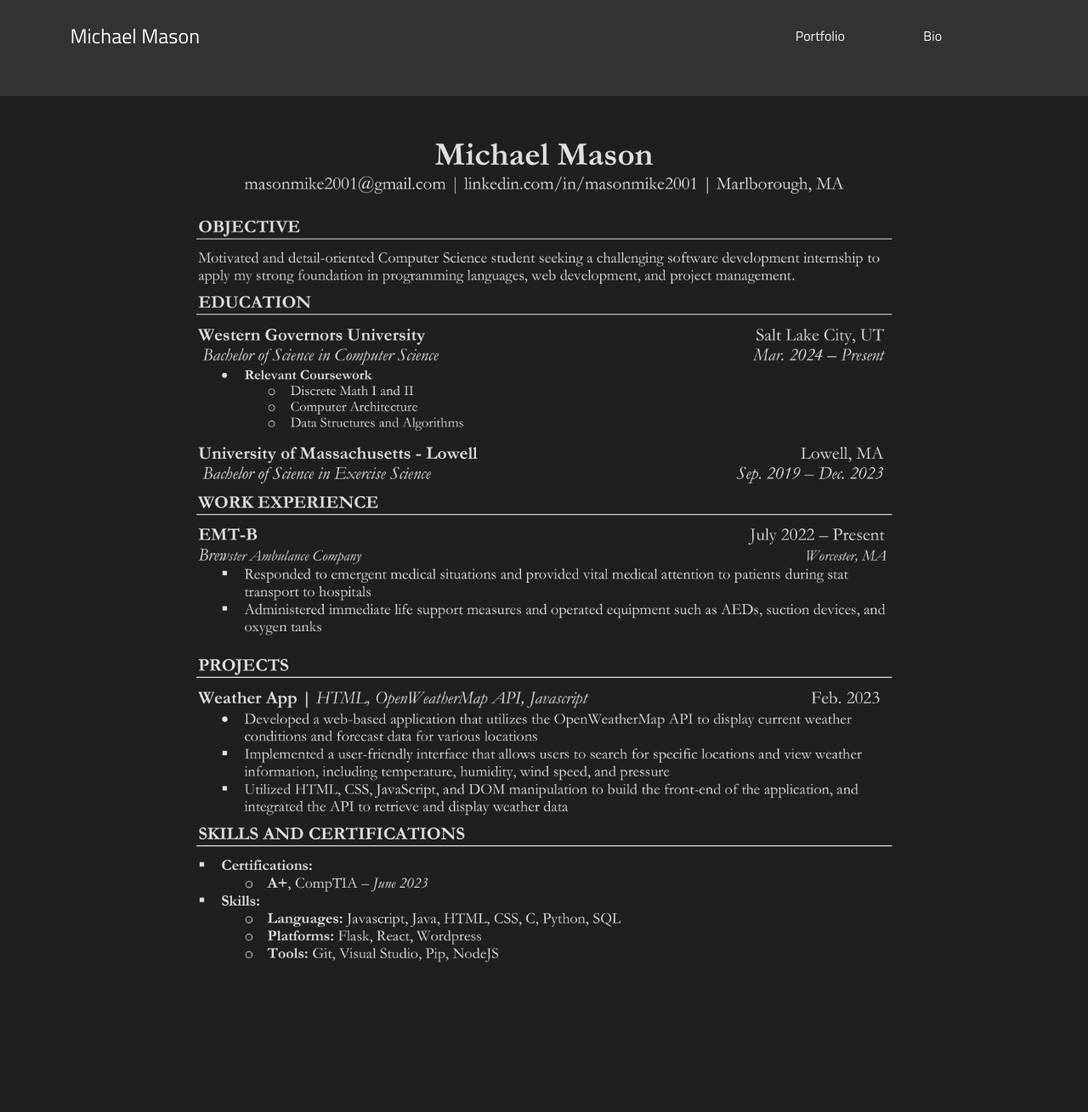
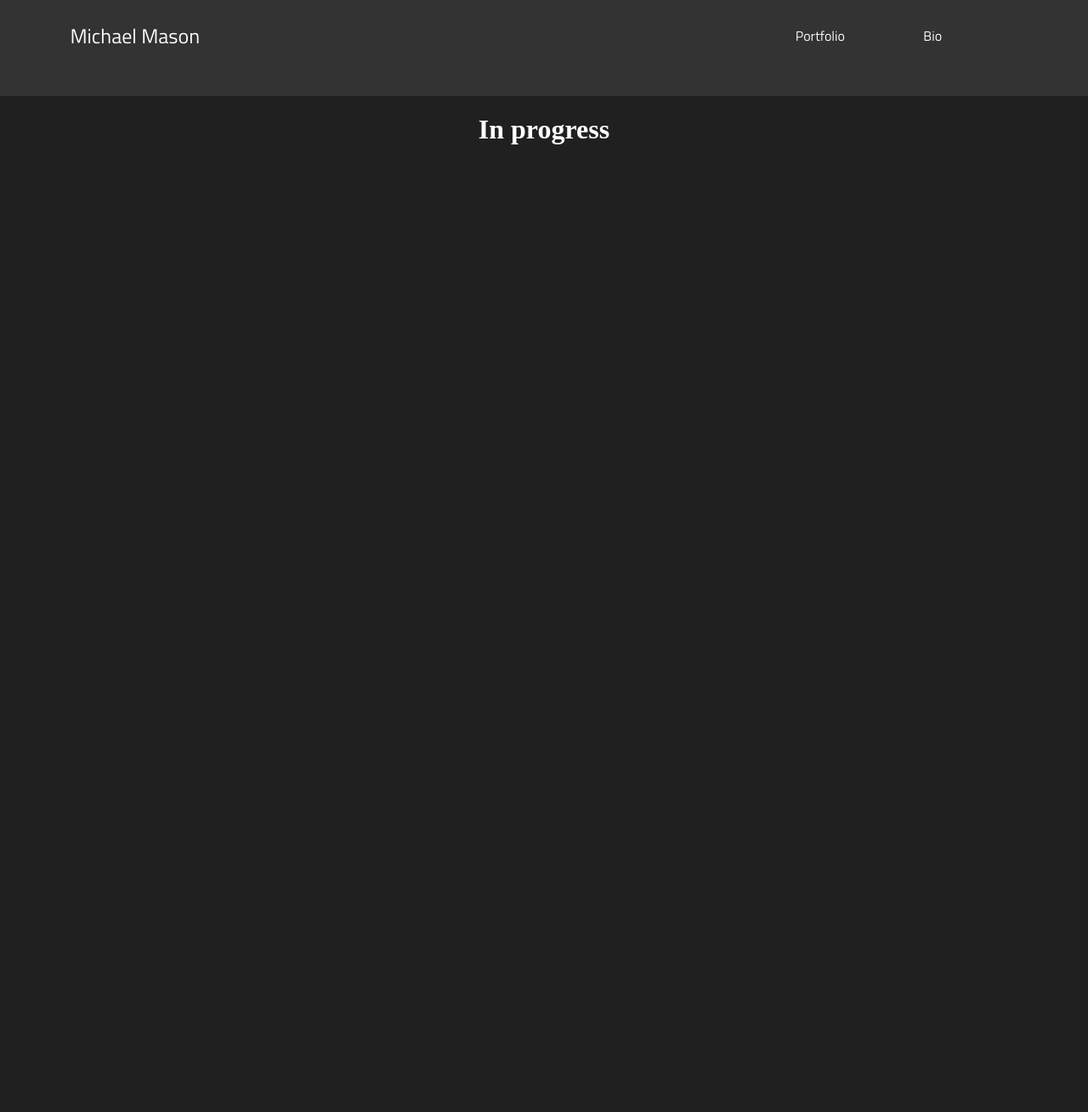
Before and after one commit to masonmike2001/portfolio-redo, a Flask app: page /bio in a window 1280 px wide. Shown: the whole page at 85% size. After the commit the page ends 170 px from the top, so only its background shows below. Run offline with Flask 3, Linux system fonts and the light colour scheme.

Commit message:
adds in progress bio page

```diff
--- a/templates/bio.html
+++ b/templates/bio.html
@@ -1,7 +1,8 @@
 {% extends "layout.html" %}
 {% block content %}
 <div>
-    <img src="../static/resume.png" alt="resume" class="resume">
+    <h1>In progress</h1>
+    <!-- <img src="../static/resume.png" alt="resume" class="resume"> -->
 </div>
 
 {% endblock %}
```
